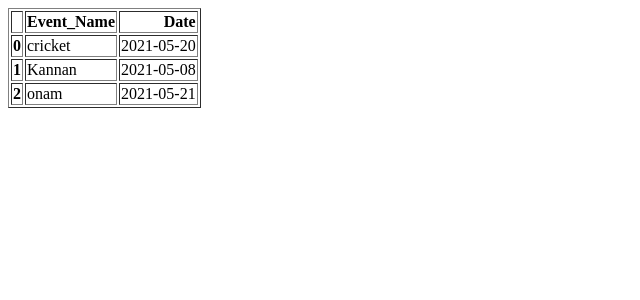
After one commit to tactlabs/Store-Events-using-pandas, a Flask app: template templates/output.html in a window 1280 px wide. The commit adds this page. Shown: the top 300 px of the page, without its empty margins (0-640 px from the left). Run offline with Flask 2, Linux system fonts and the light colour scheme; the template is opened without the code that fills it, so the values that code supplies are empty.

Commit message:
code updated

```diff
--- a/app.py
+++ b/app.py
@@ -1,5 +1,4 @@
 from flask import Flask, render_template, request
-import time
 import csv
 from datetime import datetime
 import pandas as pd
@@ -10,15 +9,8 @@ PORT=5000
 def root():
 	return render_template('index.html')
 
-
-
-@app.route('/marks', methods=['GET', 'POST'])
-def index():
-	return render_template('index.html')
-
-
-@app.route('/getdetails', methods=['GET', 'POST'])
-def getdetails():
+@app.route('/get_data', methods=['GET', 'POST'])
+def get_data():
     global name
     if request.method == 'POST':
         name = request.form['name']
@@ -40,27 +32,11 @@ def getdetails():
     df = pd.DataFrame(data, columns = ['Event_Name', 'Date'])
 
     print(df)
-    df.to_csv('event.csv', index=False)
+    df.to_csv('data.csv', index=False)
 
-    # f=request.form['event.csv']
-
-    # # with open(f) as file:
-    # df=csv.reader(df)
-    # for row in df:
-    #  data.append(row)
-    # return render_template('data.html',data=data)
-
-    # df = pd.read_csv('event.csv')
-    # df.append({'Event Name': name, 'Date': date },ignore_index=True)
-
-
-    # return render_template('new.html',df=df.to_csv('event.csv',header=True,index=False))
-    return render_template('new.html', n=name, s=date,n2=name2,s2=date2,n3=name3,s3=date3)
-
-
-
-    return render_template('index.html')
-    return name
+    a=pd.read_csv("data.csv")
+    a.to_html("output.html")
+    return render_template('output.html')
 
 
 if __name__ == '__main__':
--- /dev/null
+++ b/data.csv
@@ -0,0 +1,4 @@
+Event_Name,Date
+cricket,2021-05-12
+football,2021-05-15
+Hockey,2021-05-13
--- a/event.csv
+++ /dev/null
@@ -1,4 +0,0 @@
-Event_Name,Date
-football,2021-05-07
-cricket,2021-05-21
-Hockey,2021-05-27
--- a/templates/data.html
+++ /dev/null
@@ -1,5 +0,0 @@
-<!-- {% for i in row %}
-{{ i }} <br>
-{% endfor %} -->
-
-{{ data | safe }}
--- a/templates/index.html
+++ b/templates/index.html
@@ -6,7 +6,7 @@
 	<fieldset class="form-group">
                 <legend class="border-bottom mb-4"> Event Details</legend>
                 <div class="form-group">
-					<form name="start" action="/getdetails" method="POST" style="width: 500px; margin: auto">
+					<form name="start" action="/get_data" method="POST" style="width: 500px; margin: auto">
 						<label>Enter Event1 Name: </label>
 						<input type="text" name="name" class="form-control">
 						<label>Enter the date: </label>
--- /dev/null
+++ b/templates/output.html
@@ -0,0 +1,26 @@
+<table border="1" class="dataframe">
+  <thead>
+    <tr style="text-align: right;">
+      <th></th>
+      <th>Event_Name</th>
+      <th>Date</th>
+    </tr>
+  </thead>
+  <tbody>
+    <tr>
+      <th>0</th>
+      <td>cricket</td>
+      <td>2021-05-20</td>
+    </tr>
+    <tr>
+      <th>1</th>
+      <td>Kannan</td>
+      <td>2021-05-08</td>
+    </tr>
+    <tr>
+      <th>2</th>
+      <td>onam</td>
+      <td>2021-05-21</td>
+    </tr>
+  </tbody>
+</table>
```
Also changed, not shown: data.py (deleted, +0 -15 lines), static/main.css (deleted, +0 -34 lines), templates/new.html (deleted, +0 -36 lines).
